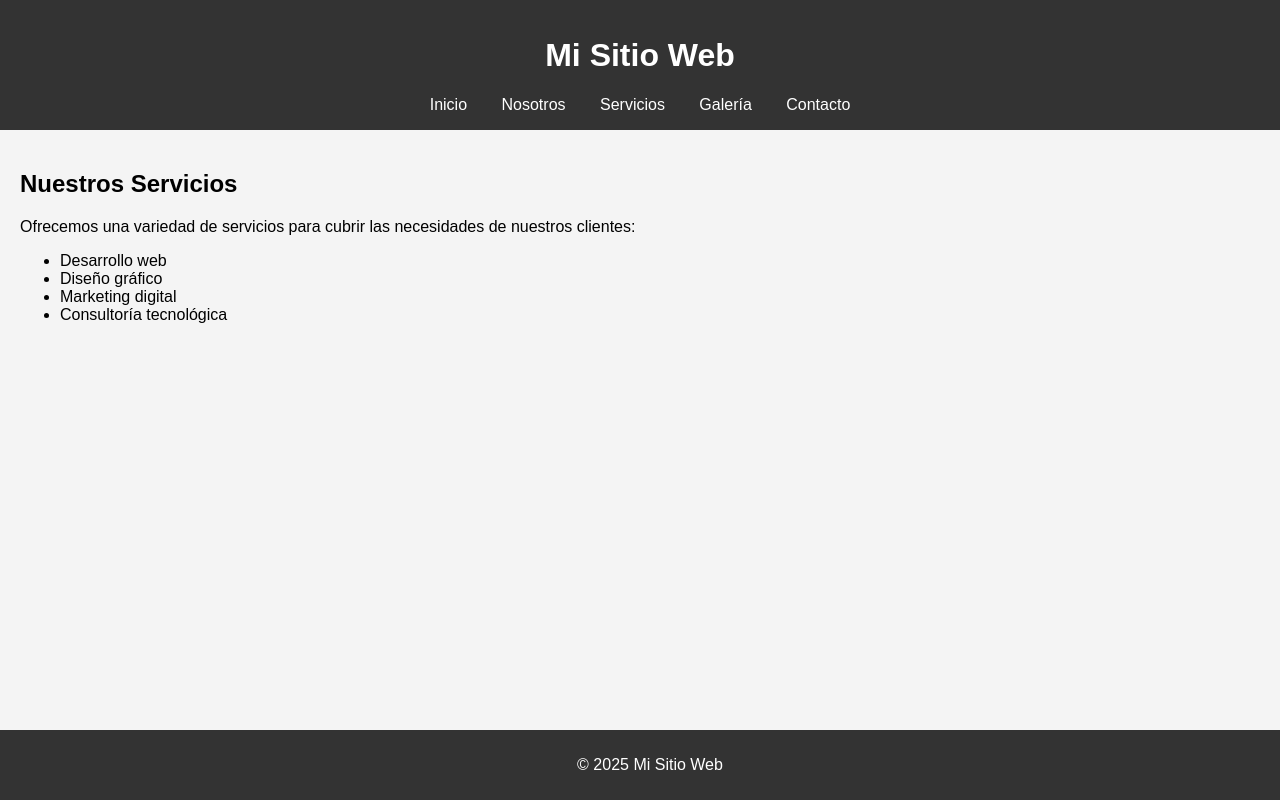
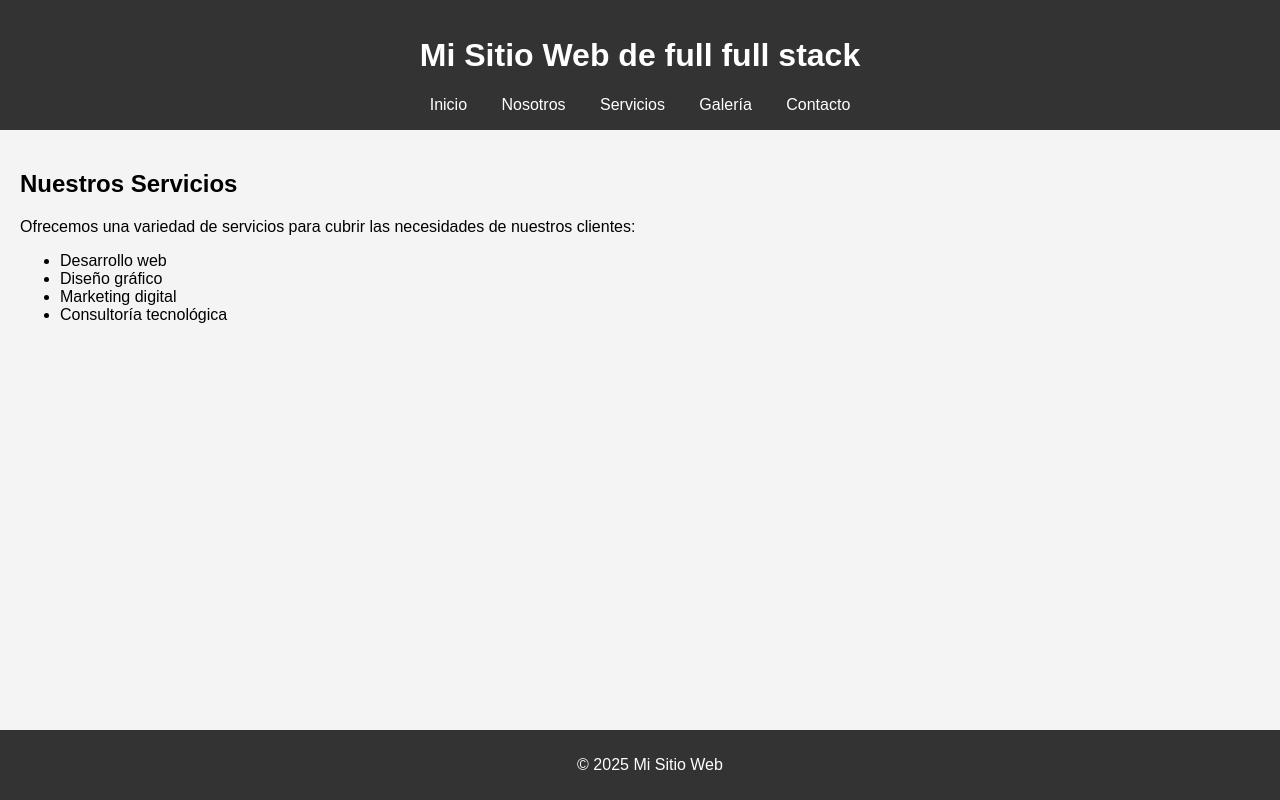
Before and after one commit to danielacademy91/webDevOps, a plain HTML site: page servicios.html in a window 1280 px wide. Drawn offline with Linux system fonts and the light colour scheme.

Commit message:
servicio conccluido

```diff
--- a/servicios.html
+++ b/servicios.html
@@ -8,7 +8,7 @@
 </head>
 <body>
   <header>
-    <h1>Mi Sitio Web</h1>
+    <h1>Mi Sitio Web de full full stack</h1>
     <nav>
       <a href="index.html">Inicio</a>
       <a href="nosotros.html">Nosotros</a>
```
